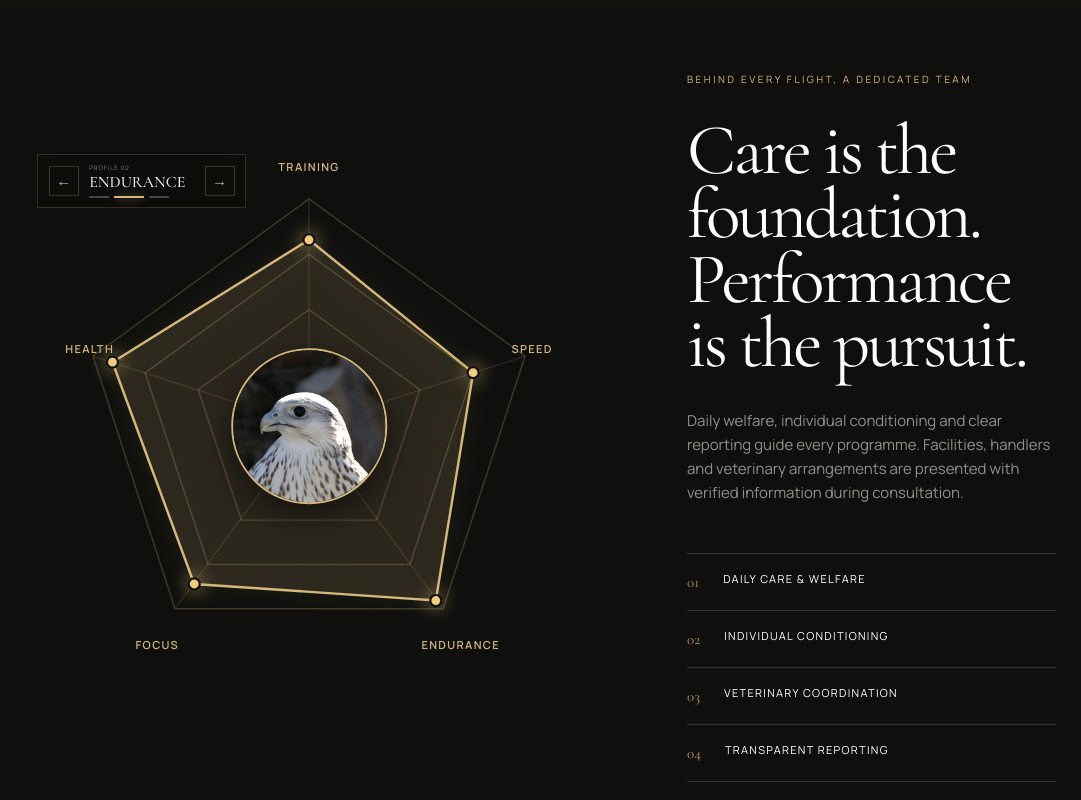
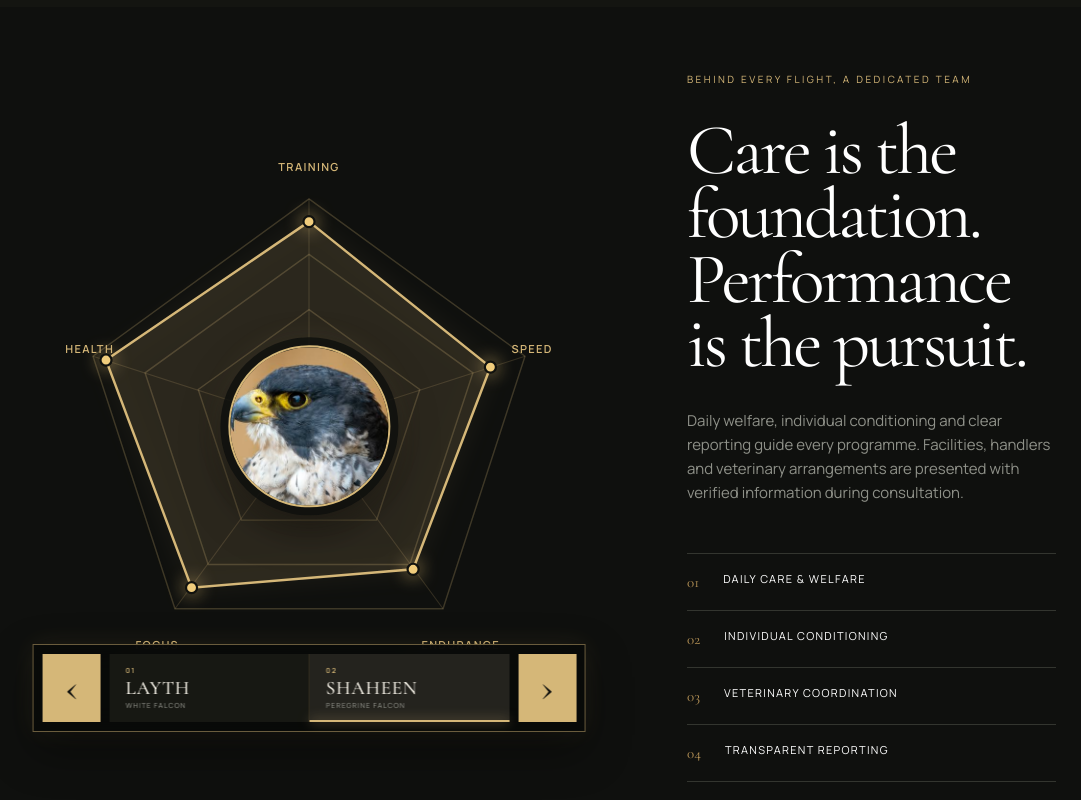
Before and after one commit to kaizen-agi/falaq-falcon, a React (Vite) app: page / in a window 1280 px wide. Shown: the part 7126-7926 px from the top of the page, without its empty margins (81-1162 px from the left). Built offline with nearby package versions, Linux system fonts and the light colour scheme.

Commit message:
Refine falcon portrait radar carousel

```diff
--- a/src/App.jsx
+++ b/src/App.jsx
@@ -120,27 +120,31 @@ function LuxuryVideoPlayer({video,poster,label,field,session,duration}){
   </div></Reveal>
 }
 
-const radarProfiles=[
-  {name:'Velocity',values:[90,84,78,88,94]},
-  {name:'Endurance',values:[82,76,95,86,91]},
-  {name:'Precision',values:[88,92,84,96,89]}
+const radarFalcons=[
+  {name:'Layth',breed:'White falcon',image:falconHeadImage},
+  {name:'Shaheen',breed:'Peregrine falcon',image:asset('falcon-head-peregrine.png')}
 ]
+const radarValues=[90,84,78,88,94]
 const radarPointList=(values)=>values.map((value,index)=>{const angle=(-90+index*72)*Math.PI/180;const radius=205*value/100;return [260+Math.cos(angle)*radius,260+Math.sin(angle)*radius]})
 
 function PerformanceRadar(){
   const [active,setActive]=useState(0)
-  useEffect(()=>{const timer=setInterval(()=>setActive(index=>(index+1)%radarProfiles.length),4800);return()=>clearInterval(timer)},[])
-  const profile=radarProfiles[active],points=radarPointList(profile.values),pointString=points.map(point=>point.join(',')).join(' ')
-  const change=(direction)=>setActive(index=>(index+direction+radarProfiles.length)%radarProfiles.length)
+  useEffect(()=>{const timer=setInterval(()=>setActive(index=>(index+1)%radarFalcons.length),4800);return()=>clearInterval(timer)},[])
+  const falcon=radarFalcons[active],points=radarPointList(radarValues),pointString=points.map(point=>point.join(',')).join(' ')
+  const change=(direction)=>setActive(index=>(index+direction+radarFalcons.length)%radarFalcons.length)
   return <div className="performance-visual performance-radar-simple radar-carousel">
-    <svg viewBox="0 0 520 520" role="img" aria-label={`${profile.name} falcon performance spider graph`}>
+    <svg viewBox="0 0 520 520" role="img" aria-label="Falcon performance spider graph">
       <g className="performance-web"><polygon points="260,55 455,197 381,425 139,425 65,197"/><polygon points="260,105 408,212 351,385 169,385 112,212"/><polygon points="260,155 360,227 321,345 199,345 160,227"/><line x1="260" y1="260" x2="260" y2="55"/><line x1="260" y1="260" x2="455" y2="197"/><line x1="260" y1="260" x2="381" y2="425"/><line x1="260" y1="260" x2="139" y2="425"/><line x1="260" y1="260" x2="65" y2="197"/></g>
-      <motion.polygon className="performance-score" animate={{points:pointString}} transition={{duration:1.15,ease:[.16,1,.3,1]}}/>
-      <g className="performance-score-dots">{points.map((point,index)=><motion.circle key={index} r="5" animate={{cx:point[0],cy:point[1]}} transition={{duration:1.15,ease:[.16,1,.3,1],delay:index*.04}}/>)}</g>
+      <polygon className="performance-score" points={pointString}/>
+      <g className="performance-score-dots">{points.map((point,index)=><circle key={index} r="5" cx={point[0]} cy={point[1]}/>)}</g>
       <g className="performance-axis-labels"><text x="260" y="30" textAnchor="middle">TRAINING</text><text x="480" y="194" textAnchor="end">SPEED</text><text x="397" y="461" textAnchor="middle">ENDURANCE</text><text x="123" y="461" textAnchor="middle">FOCUS</text><text x="40" y="194">HEALTH</text></g>
     </svg>
-    <div className="falcon-head-medallion"><img src={falconHeadImage} alt="Falcon head profile"/></div>
-    <div className="radar-carousel-controls"><button onClick={()=>change(-1)} aria-label="Previous performance profile">←</button><div><span>PROFILE 0{active+1}</span><strong>{profile.name}</strong><nav aria-label="Performance profiles">{radarProfiles.map((item,index)=><button key={item.name} className={index===active?'active':''} onClick={()=>setActive(index)} aria-label={`Show ${item.name} profile`} aria-current={index===active?'true':undefined}/>)}</nav></div><button onClick={()=>change(1)} aria-label="Next performance profile">→</button></div>
+    <div className="radar-portrait" aria-live="polite"><AnimatePresence mode="wait"><motion.img key={falcon.image} src={falcon.image} alt={`${falcon.name}, ${falcon.breed}`} initial={{opacity:0,scale:.82,rotate:-3}} animate={{opacity:1,scale:1,rotate:0}} exit={{opacity:0,scale:1.08,rotate:3}} transition={{duration:.55,ease:[.16,1,.3,1]}}/></AnimatePresence></div>
+    <div className="radar-carousel-controls">
+      <button className="radar-arrow" onClick={()=>change(-1)} aria-label="Previous falcon"><span aria-hidden="true">‹</span></button>
+      <nav className="radar-banner-nav" aria-label="Choose a falcon portrait">{radarFalcons.map((item,index)=><button key={item.name} className={index===active?'active':''} onClick={()=>setActive(index)} aria-label={`Show ${item.name}, ${item.breed}`} aria-current={index===active?'true':undefined}><span>0{index+1}</span><strong>{item.name}</strong><small>{item.breed}</small></button>)}</nav>
+      <button className="radar-arrow" onClick={()=>change(1)} aria-label="Next falcon"><span aria-hidden="true">›</span></button>
+    </div>
   </div>
 }
 
@@ -157,7 +161,7 @@ function App(){
     <section className="portrait-story"><div className="portrait-sticky"><div className="portrait-image-wrap"><img src={asset('hero-falcon.webp')} alt="Falcon overlooking the Arabian desert"/></div><div className="portrait-shade"/><div className="portrait-copy"><SectionTitle kicker={t.connectionK} title={t.connectionT} light/><p>{t.connectionP}</p><div className="connection-moments">{t.connectionMoments.map((m,i)=><div key={m[0]}><span>0{i+1}</span><strong>{m[0]}</strong><p>{m[1]}</p></div>)}</div></div></div></section>
     <section className="falcons section" id="falcons"><div className="section-index">02 / 07</div><div className="falcons-head"><SectionTitle kicker={t.falconsK} title={t.falconsT}/><p>{t.falconsP}</p></div><div className="falcons-film"><LuxuryVideoPlayer video="falaq-meet-falcons.mp4" poster="falaq-meet-falcons-poster.jpg" label="FALAQ / PRIVATE SELECTION" field="VIEWING 01" session="MEET THE FALCONS" duration="00:20"/></div><div className="falcon-profiles">{t.profiles.map((p,i)=><motion.article className="profile-card" key={p[0]} initial={{opacity:0,y:50}} whileInView={{opacity:1,y:0}} viewport={{once:true}} transition={{delay:i*.1}} whileHover={{y:-12}}><div className={`profile-photo profile-photo-${profileClasses[i]}`}><span>{p[0]}</span></div><p>0{i+1} / PRIVATE PROFILE</p><h3>{p[1]}</h3><p>{p[2]}</p></motion.article>)}</div><a className="button button-ink" href="#enquire">{t.consult}</a></section>
     <section className="ownership section" id="ownership"><div className="section-index light">03 / 07</div><div className="ownership-heading"><p className="eyebrow">{t.journeyK}</p><h2>{t.journeyT}</h2><p>{t.clarityP}</p></div><div className="journey-timeline"><div className="journey-line" aria-hidden="true"><span/><img className="journey-falcon" src={asset('falaq-icon-cursor.png')} alt=""/></div><div className="journey">{t.journey.map((s,i)=><motion.article className="journey-card" key={s[0]} whileHover={{y:-8}}><div className="journey-node" style={{'--pulse-delay':`${i*.45}s`}} aria-hidden="true"/><div className="journey-top"><span>0{i+1}</span><i>↗</i></div><h3>{s[0]}</h3><p>{s[1]}</p></motion.article>)}</div></div></section>
-    <section className="performance-story"><div className="performance-sticky"><PerformanceRadar/><Reveal className="performance-copy"><SectionTitle kicker={t.careK} title={t.careT} light/><p>{t.careP}</p><div className="performance-steps">{t.careProofs.map((x,i)=><div key={x}><span>0{i+1}</span><p>{x}</p></div>)}</div></Reveal></div></section>
+    <section className="performance-story" id="care"><div className="performance-sticky"><PerformanceRadar/><Reveal className="performance-copy"><SectionTitle kicker={t.careK} title={t.careT} light/><p>{t.careP}</p><div className="performance-steps">{t.careProofs.map((x,i)=><div key={x}><span>0{i+1}</span><p>{x}</p></div>)}</div></Reveal></div></section>
     <section className="digital section" id="digital"><div className="section-index">04 / 07</div><Reveal className="digital-copy"><SectionTitle kicker={t.portalK} title={t.portalT}/><p>{t.portalP}</p><ul><li>Training updates, photos & videos</li><li>Care reports & documentation</li><li>Competition calendar</li><li>Expense summaries & team contact</li></ul></Reveal><FalconCards/></section>
     <div className="statement"><motion.p className="statement-line" animate={{x:[0,-240]}} transition={{duration:12,repeat:Infinity,repeatType:'mirror',ease:'easeInOut'}}><span>ONE FALCON.</span><span>ONE BLOODLINE.</span><span>ONE LEGACY.</span></motion.p></div>
     <section className="circle section" id="circle"><div className="section-index light">05 / 07</div><div className="circle-head"><SectionTitle kicker={t.pathsK} title={t.pathsT} light/><p>{t.clarityP}</p></div><div className="tiers">{t.paths.map((p,i)=><motion.article key={p[0]} className={i===1?'featured':''} whileHover={{x:10}}><span className="tier-no">0{i+1}</span><div><p className="tier-label">{p[0]}</p><h3>{p[1]}</h3></div><p>{t.steps[i]?.[1]}</p><a href="#enquire">↗</a></motion.article>)}</div></section>
--- a/src/styles.css
+++ b/src/styles.css
@@ -121,14 +121,24 @@ html{forced-color-adjust:none;-webkit-text-size-adjust:100%;text-size-adjust:100
 @media(max-width:980px){.portrait-image-wrap img{object-position:70% 8%}}
 @media(max-width:640px){.portrait-image-wrap img{object-position:72% 6%}}
 
-/* Animated three-profile spider-graph carousel. */
+/* Two-falcon portrait carousel inside the shared performance radar. */
 .performance-score-dots circle{fill:#f0cc7c;stroke:#11120f;stroke-width:2;filter:drop-shadow(0 0 8px rgba(240,204,124,.8))}
-.radar-carousel-controls{position:absolute;top:1rem;left:1rem;z-index:5;display:flex;align-items:center;gap:.65rem;padding:.55rem .65rem;background:rgba(12,13,11,.76);border:1px solid rgba(213,183,120,.2);backdrop-filter:blur(10px)}
-.radar-carousel-controls>button{width:30px;height:30px;border:1px solid rgba(213,183,120,.25);background:transparent;color:#d5b778;cursor:pointer}
-.radar-carousel-controls>div{min-width:105px}.radar-carousel-controls span{display:block;color:#7f8078;font-size:6px;letter-spacing:.16em}.radar-carousel-controls strong{display:block;color:#f2eee4;font:500 16px var(--serif);line-height:1.1;text-transform:uppercase}
-.radar-carousel-controls nav{display:flex;gap:5px;margin-top:5px}.radar-carousel-controls nav button{width:20px;height:2px;padding:0;border:0;background:#45463f;cursor:pointer;transition:.35s}.radar-carousel-controls nav button.active{background:#d5b778;width:30px;box-shadow:0 0 8px rgba(213,183,120,.55)}
-@media(max-width:640px){.radar-carousel-controls{top:.3rem;left:50%;transform:translateX(-50%);padding:.4rem .5rem}.radar-carousel-controls>button{width:26px;height:26px}.radar-carousel-controls>div{min-width:92px}.radar-carousel-controls strong{font-size:14px}.radar-carousel-controls nav button{width:16px}.radar-carousel-controls nav button.active{width:24px}}
-@media(prefers-reduced-motion:reduce){.radar-carousel-controls nav button{transition:none}}
+.radar-portrait{position:absolute;width:28%;aspect-ratio:1;inset:50% auto auto 50%;transform:translate(-50%,-50%);border:2px solid #d5b778;border-radius:50%;overflow:hidden;background:#171813;box-shadow:0 0 0 8px rgba(15,16,14,.84),0 16px 44px rgba(0,0,0,.62),0 0 32px rgba(213,183,120,.18);z-index:3}
+.radar-portrait img{display:block;width:100%;height:100%;object-fit:cover;object-position:center}
+.radar-carousel-controls{position:absolute;left:50%;bottom:-1.1rem;transform:translateX(-50%);z-index:5;width:min(620px,96%);display:grid;grid-template-columns:58px 1fr 58px;align-items:stretch;gap:.55rem;padding:.55rem;background:rgba(9,10,9,.94);border:1px solid rgba(213,183,120,.48);box-shadow:0 18px 45px rgba(0,0,0,.4),0 0 24px rgba(213,183,120,.1);backdrop-filter:blur(14px)}
+.radar-arrow{min-width:58px;border:1px solid #d5b778;background:#d5b778;color:#0f100e;cursor:pointer;display:grid;place-items:center;transition:transform .25s ease,box-shadow .25s ease,background .25s ease}
+.radar-arrow span{font:300 46px/1 var(--serif);transform:translateY(-2px)}
+.radar-arrow:hover{transform:scale(1.05);background:#f0cc7c;box-shadow:0 0 24px rgba(213,183,120,.55)}
+.radar-arrow:focus-visible,.radar-banner-nav button:focus-visible{outline:2px solid #fff;outline-offset:3px}
+.radar-banner-nav{display:grid;grid-template-columns:repeat(2,1fr);gap:1px;background:rgba(213,183,120,.2)}
+.radar-banner-nav button{position:relative;min-height:68px;padding:.75rem 1rem;text-align:left;border:0;background:#171813;color:#f4f0e6;cursor:pointer;transition:background .3s ease,color .3s ease}
+.radar-banner-nav button:after{content:"";position:absolute;left:0;right:100%;bottom:0;height:2px;background:#d5b778;transition:right .35s ease;box-shadow:0 0 12px rgba(213,183,120,.8)}
+.radar-banner-nav button.active{background:#24231e}.radar-banner-nav button.active:after{right:0}
+.radar-banner-nav button>span{display:block;color:#d5b778;font:600 7px var(--sans);letter-spacing:.18em}
+.radar-banner-nav strong{display:block;margin-top:.15rem;font:500 19px/1 var(--serif);text-transform:uppercase;letter-spacing:.04em}
+.radar-banner-nav small{display:block;margin-top:.28rem;color:#85867f;font:500 7px var(--sans);text-transform:uppercase;letter-spacing:.13em}
+@media(max-width:640px){.radar-portrait{width:31%}.radar-carousel-controls{bottom:-2.9rem;width:100%;grid-template-columns:46px 1fr 46px;gap:.35rem;padding:.4rem}.radar-arrow{min-width:46px}.radar-arrow span{font-size:38px}.radar-banner-nav button{min-height:60px;padding:.62rem}.radar-banner-nav strong{font-size:15px}.radar-banner-nav small{font-size:6px;letter-spacing:.08em}}
+@media(prefers-reduced-motion:reduce){.radar-arrow,.radar-banner-nav button,.radar-banner-nav button:after{transition:none}}
 
 /* Six-second hero card reveal and luminous primary CTA. */
 .hero-copy{width:min(650px,48vw);margin-bottom:10vh}
```
Also changed, not shown: .21st/design.json (added), public/assets/falcon-head-peregrine.png (added), 6 other files (tests, documents, lock files or other folders).
